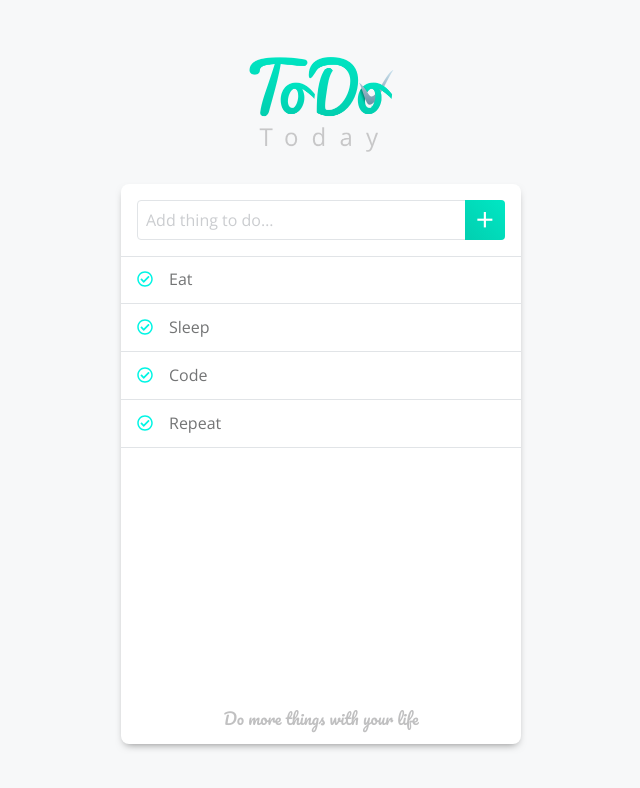
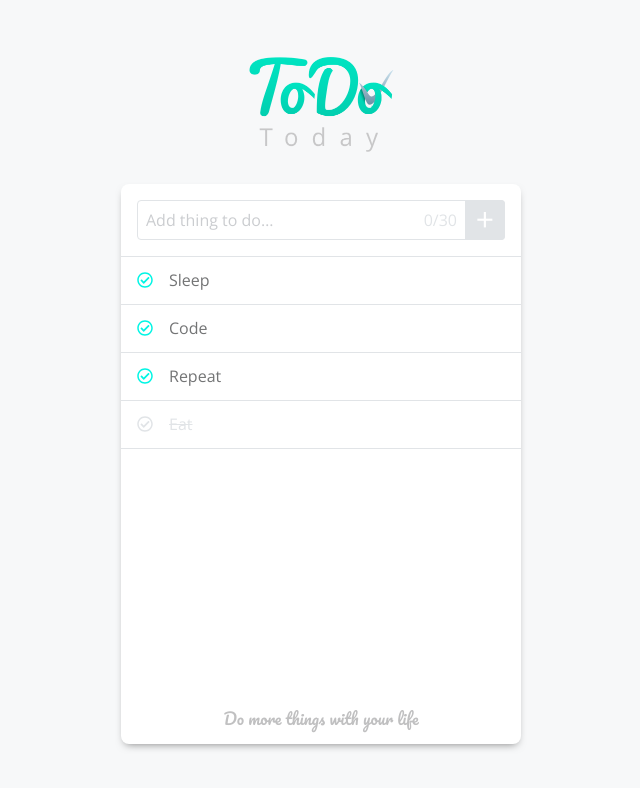
Before and after one commit to h00x/todo-today-app, a React (Create React App) app: page / in a window 1280 px wide. Both pictures are taken after a click on the link 464 px from the left and 279 px from the top of the page. Shown: the top 788 px of the page, without its empty margins (319-959 px from the left). Built offline with nearby package versions, Linux system fonts and the light colour scheme; the HTML template or start-up script is replaced by a standard one.

Commit message:
Added ability to check things as done, limit counter, comments and cleanup

```diff
--- a/src/Add-ToDo.css
+++ b/src/Add-ToDo.css
@@ -1,6 +1,8 @@
 .AddToDoForm {
     width: 100%;
     padding: 1rem;
+    border-bottom: 1px solid #E1E4E7;
+    position:relative;
 }
 
 .App div {
@@ -38,3 +40,18 @@
     margin-left: -2.5rem;
     cursor: pointer;
 }
+
+.AddToDoForm button.InactiveButton {
+    background-image: linear-gradient(-135deg, #E1E4E7 0%, #E1E4E7 100%);
+    cursor: default;
+}
+
+.LimitCount {
+    color: #E1E4E7;
+    position: absolute;
+    margin: 0;
+    right: 0;
+    top: 0;
+    margin-right: 4em;
+    margin-top: 1.7em;
+}
--- a/src/Add-ToDo.js
+++ b/src/Add-ToDo.js
@@ -8,43 +8,71 @@ class AddToDo extends Component {
         this.state = {
             placeholderText: "Add thing to do…",
             value: "",
-            listToDo: ["Eat", "Sleep", "Code", "Repeat"]
+            listToDo: ["Eat", "Sleep", "Code", "Repeat"],
+            listDone: []
         };
         this.handleChange = this.handleChange.bind(this);
         this.handleSubmit = this.handleSubmit.bind(this);
-        this.changeTodoList = this.changeTodoList.bind(this);
+        this.deleteListItem = this.deleteListItem.bind(this);
+        this.doneTodoList = this.doneTodoList.bind(this);
+        this.deleteListItemDone = this.deleteListItemDone.bind(this);
     }
 
+    // Handles the changing of the input field so we keep the value updated in state
     handleChange(event) {
-        this.setState({value: event.target.value});
+        if (this.state.value.length < 30) {
+            this.setState({value: event.target.value});
+        }
     }
 
+    // Handles submiting to the to do list and is only fired when there is a value
+    // in the innput field
     handleSubmit(event) {
         event.preventDefault();
-        this.setState({listToDo: [this.state.value, ...this.state.listToDo]});
-        this.setState({value: ""});
+        if (this.state.value) {
+            this.setState({listToDo: [this.state.value, ...this.state.listToDo]});
+            this.setState({value: ""});
+        }
     }
 
-    changeTodoList(index) {
-        // console.log(index);
+    // Handles the deletion of a item that is in the toDoList
+    deleteListItem(index) {
         let changeArr = this.state.listToDo;
         changeArr.splice(index, 1)
         this.setState({listToDo: changeArr});
     }
 
+    // Handles the deletion of a item that is marked as done
+    deleteListItemDone(index) {
+        let changeArr = this.state.listDone;
+        changeArr.splice(index, 1)
+        this.setState({listDone: changeArr});
+    }
+
+    // Handles the click on done. When done is clicked it is removed from listToDo
+    // and it then is added to listDone
     doneTodoList(index) {
-        console.log(index);
+        let changeArr = this.state.listToDo;
+        let doneItem = this.state.listToDo[index];
+        changeArr.splice(index, 1)
+        this.setState({listToDo: changeArr});
+        this.setState({listDone: [doneItem, ...this.state.listDone]});
     }
 
     render() {
-
         return (
             <div>
                 <form className="AddToDoForm" onSubmit={this.handleSubmit}>
                     <input type="text" placeholder={this.state.placeholderText} value={this.state.value} onChange={this.handleChange} />
-                    <button type="submit" value="Add">+</button>
+                    <button type="submit" value="Add" className={this.state.value ? "" : "InactiveButton"}>+</button>
+                    <p className="LimitCount">{this.state.value.length}/30</p>
                 </form>
-                <TodoList listToDo={this.state.listToDo} handleDeleteClick={this.changeTodoList} handleDoneClick={this.doneTodoList} />
+                <TodoList listToDo={this.state.listToDo}
+                          listDone={this.state.listDone}
+                          handleDeleteClick={this.deleteListItem}
+                          handleDeleteClickDone={this.deleteListItemDone}
+                          handleDoneClick={this.doneTodoList}
+                />
             </div>
         );
     }
--- a/src/ToDo-List.css
+++ b/src/ToDo-List.css
@@ -4,10 +4,6 @@
     width: 100%;
     display: flex;
     flex-direction: column;
-}
-
-.ListItems li:first-child {
-    border-top: 1px solid #E1E4E7;
 }
 
 .ListItems li {
@@ -26,6 +22,11 @@
     margin-left: 1rem;
 }
 
+.ListItems li .DoneItem {
+    text-decoration: line-through;
+    color: #E1E4E7;
+}
+
 .CheckIcon path {
    fill: #00F5E4;
    transition: fill .2s ease-in-out;
@@ -36,15 +37,24 @@ li .CheckIcon:hover path {
 }
 
 .CheckIcon:hover,
-.DeleteItem:hover {
+.DeleteIcon:hover {
     cursor: pointer;
+}
+
+.DoneItems .CheckIcon path,
+.DoneItems .CheckIcon:hover path {
+    fill: #E1E4E7;
+}
+
+.DoneItems .CheckIcon {
+    cursor: default;
 }
 
 .ListItems li:hover {
     background-color: #FBFBFB;
 }
 
-.DeleteItem {
+.DeleteIcon {
     font-size: 0.7rem;
     visibility: hidden;
     opacity: 0;
@@ -55,16 +65,16 @@ li .CheckIcon:hover path {
     margin-left: auto;
 }
 
-.ListItems li:hover .DeleteItem {
+.ListItems li:hover .DeleteIcon {
     visibility: visible;
     opacity: 1;
 }
 
-.DeleteItem path {
+.DeleteIcon path {
     fill: #E1E4E7;
     transition: fill .2s ease-in-out;
 }
 
-.DeleteItem:hover path {
+.DeleteIcon:hover path {
     fill: #737475;
 }
--- a/src/ToDo-List.js
+++ b/src/ToDo-List.js
@@ -6,16 +6,35 @@ import './ToDo-List.css';
 
 
 class ToDoList extends Component {
-    constructor(props) {
-        super(props);
-    }
+    render() {
+        let createList = (arr, done) => {
+            let createdArr = arr.map((item, index) => {
+                if (!done) {
+                    // this creates the todo list
+                    return  <li className="ToDoItems" key={index}>
+                                <a className="DoneLink" onClick={() => this.props.handleDoneClick(index)}><FontAwesomeIcon icon={faCheckCircle} className="CheckIcon" /></a>
+                                <p>{item}</p>
+                                <a className="DeleteLink" onClick={() => this.props.handleDeleteClick(index)}><FontAwesomeIcon icon={faTimes} className="DeleteIcon" /></a>
+                            </li>
+                } else {
+                    // This creates the list that is done
+                    return  <li className="DoneItems" key={index}>
+                                <a className="DoneLink"><FontAwesomeIcon icon={faCheckCircle} className="CheckIcon" /></a>
+                                <p className="DoneItem">{item}</p>
+                                <a className="DeleteLink" onClick={() => this.props.handleDeleteClickDone(index)}><FontAwesomeIcon icon={faTimes} className="DeleteIcon" /></a>
+                            </li>
+                }
+            });
+            return createdArr;
+        };
 
-    render() {
-        let list = this.props.listToDo.map((item, index) => <li key={index}><a className="DoneLink" onClick={() => this.props.handleDoneClick(index)}><FontAwesomeIcon icon={faCheckCircle} className="CheckIcon" /></a><p>{item}</p><a className="DeleteLink" onClick={() => this.props.handleDeleteClick(index)}><FontAwesomeIcon icon={faTimes} className="DeleteItem" /></a></li>);
         return (
-            <ul className="ListItems">
-                {list}
-            </ul>
+            <div>
+                <ul className="ListItems">
+                    {createList(this.props.listToDo, false)}
+                    {createList(this.props.listDone, true)}
+                </ul>
+            </div>
         );
     }
 }
```
